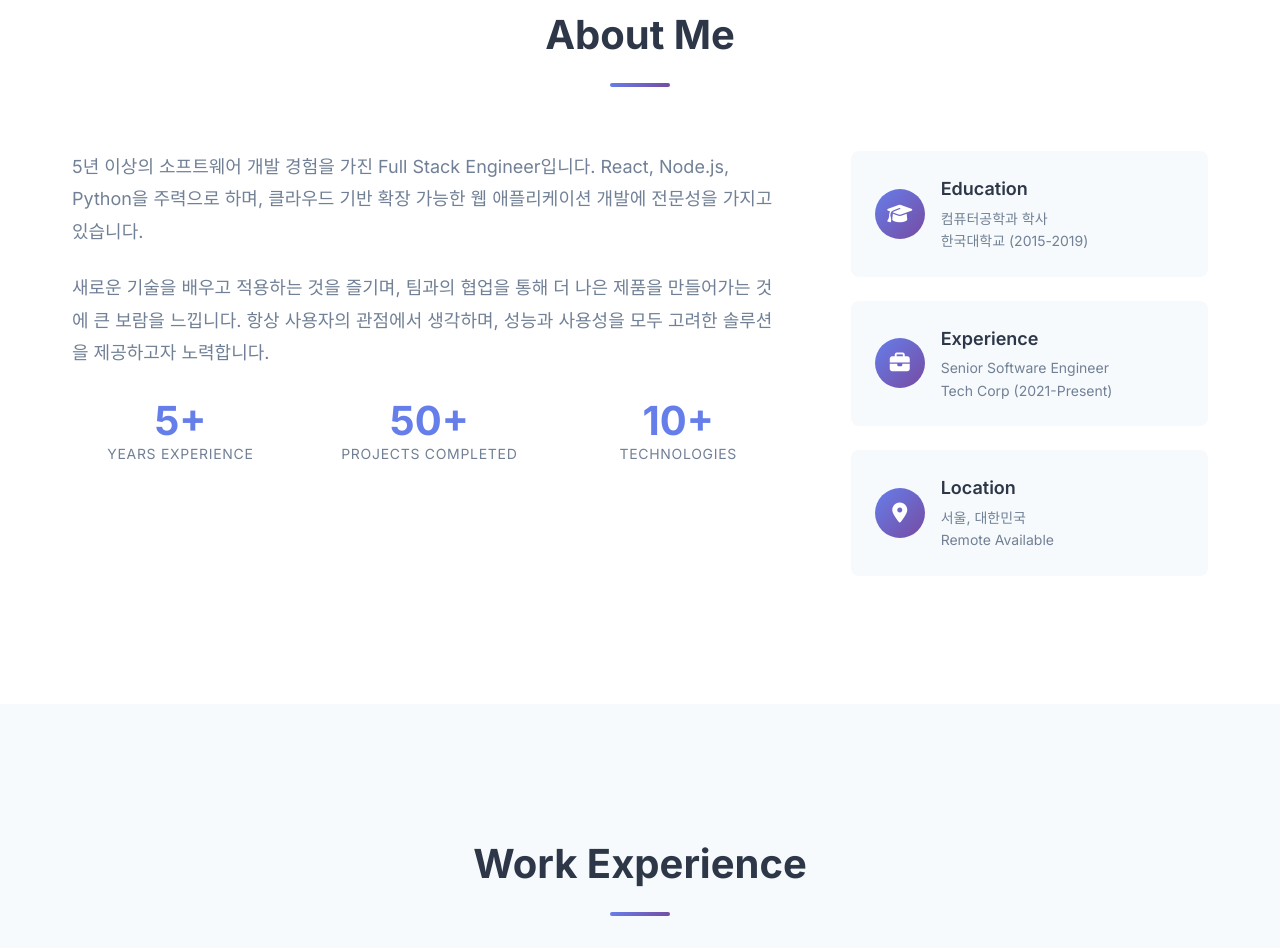
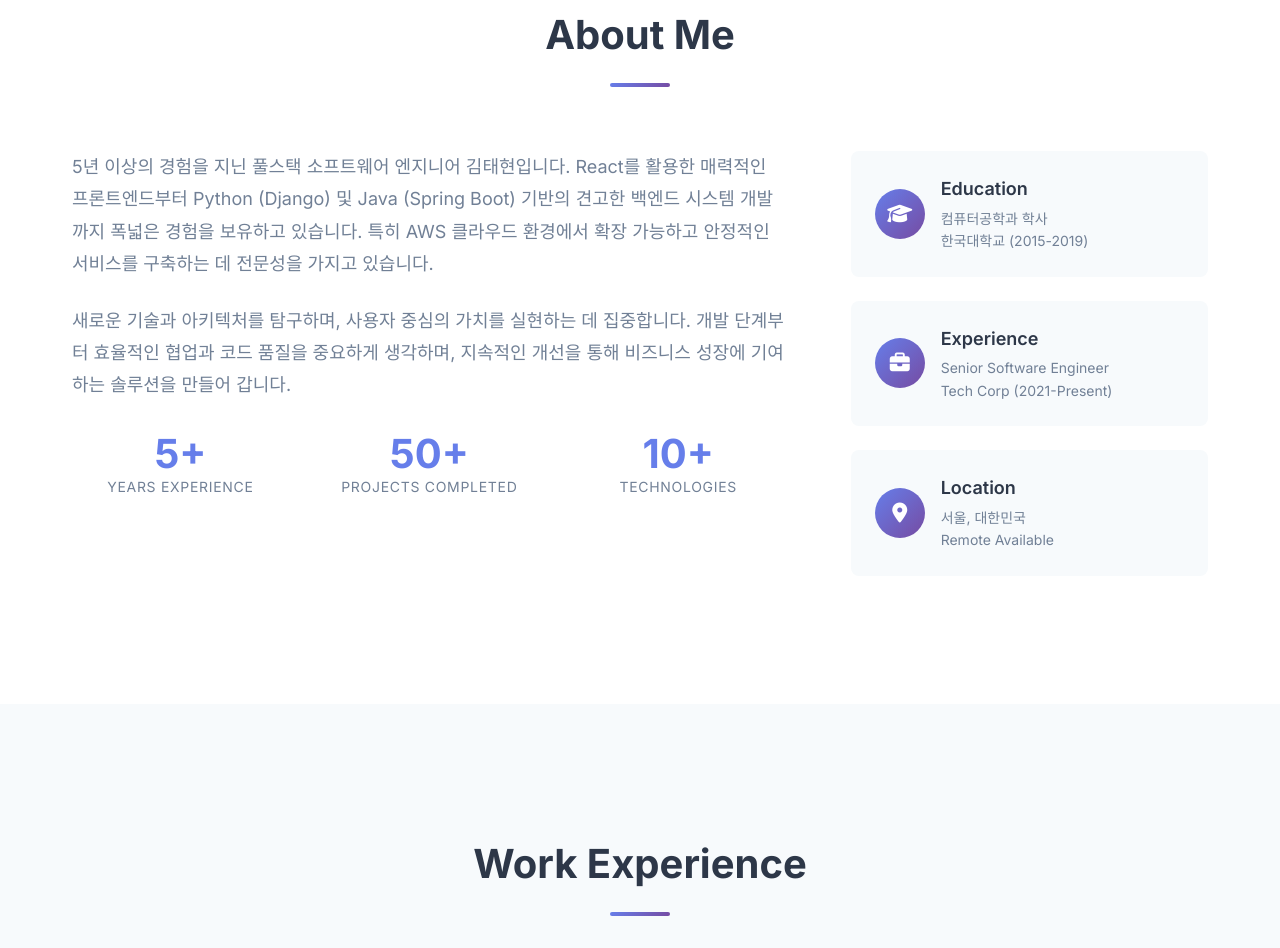
Before and after one commit to hsKim25/n8n-test-CV, a plain HTML site: page index.html in a window 1280 px wide. Shown: the part 925-1873 px from the top of the page. Drawn offline with Linux system fonts and the light colour scheme.

Commit message:
"[n8n]Update About Me"

````diff
--- a/index.html
+++ b/index.html
@@ -110,15 +110,10 @@
             <div class="about-content">
                 <div class="about-text">
                     <p class="about-paragraph">
-                        5년 이상의 소프트웨어 개발 경험을 가진 Full Stack Engineer입니다.
-                        React, Node.js, Python을 주력으로 하며, 클라우드 기반 확장 가능한
-                        웹 애플리케이션 개발에 전문성을 가지고 있습니다.
+                        5년 이상의 경험을 지닌 풀스택 소프트웨어 엔지니어 김태현입니다. React를 활용한 매력적인 프론트엔드부터 Python (Django) 및 Java (Spring Boot) 기반의 견고한 백엔드 시스템 개발까지 폭넓은 경험을 보유하고 있습니다. 특히 AWS 클라우드 환경에서 확장 가능하고 안정적인 서비스를 구축하는 데 전문성을 가지고 있습니다.
                     </p>
                     <p class="about-paragraph">
-                        새로운 기술을 배우고 적용하는 것을 즐기며, 팀과의 협업을 통해
-                        더 나은 제품을 만들어가는 것에 큰 보람을 느낍니다.
-                        항상 사용자의 관점에서 생각하며, 성능과 사용성을 모두 고려한
-                        솔루션을 제공하고자 노력합니다.
+                        새로운 기술과 아키텍처를 탐구하며, 사용자 중심의 가치를 실현하는 데 집중합니다. 개발 단계부터 효율적인 협업과 코드 품질을 중요하게 생각하며, 지속적인 개선을 통해 비즈니스 성장에 기여하는 솔루션을 만들어 갑니다.
                     </p>
                     <div class="about-stats">
                         <div class="stat-item">
@@ -579,3 +574,4 @@
     <script src="script.js"></script>
 </body>
 </html>
+```
````
